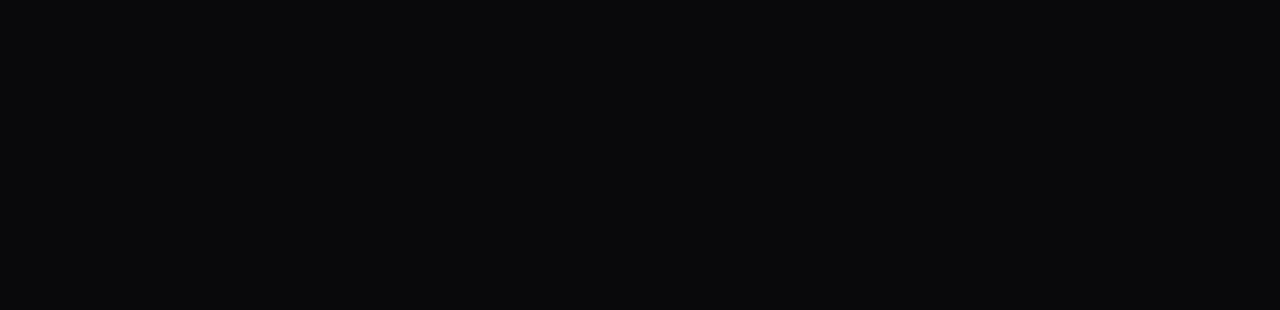
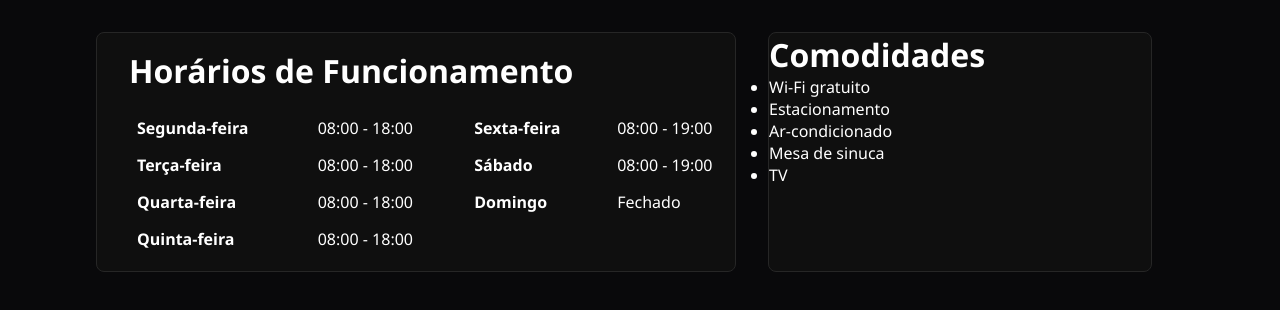
Before and after one commit to Cobarber-PI/cliente-frontend, a Vue app: page /funcionamento in a window 1280 px wide. Before the commit this address had no page. Shown: the top 310 px of the page. Built offline with nearby package versions, Linux system fonts and the light colour scheme.

Commit message:
feat: Criated Funcionamento and comodidade.  #34

```diff
--- /dev/null
+++ b/src/components/barbeiros/FuncionamentoBarbearia.vue
@@ -0,0 +1,81 @@
+<script setup></script>
+
+<template>
+  <div class="container">
+    <div class="funcionamento">
+      <h1 class="title">Horários de Funcionamento</h1>
+      <table>
+        <tr>
+          <td><strong>Segunda-feira</strong></td>
+          <td>08:00 - 18:00</td>
+          <td><strong>Sexta-feira</strong></td>
+          <td>08:00 - 19:00</td>
+        </tr>
+        <tr>
+          <td><strong>Terça-feira</strong></td>
+          <td>08:00 - 18:00</td>
+          <td><strong>Sábado</strong></td>
+          <td>08:00 - 19:00</td>
+        </tr>
+        <tr>
+          <td><strong>Quarta-feira</strong></td>
+          <td>08:00 - 18:00</td>
+          <td><strong>Domingo</strong></td>
+          <td>Fechado</td>
+        </tr>
+        <tr>
+          <td><strong>Quinta-feira</strong></td>
+          <td>08:00 - 18:00</td>
+        </tr>
+      </table>
+    </div>
+    <div class="comodidades">
+      <h1>Comodidades</h1>
+      <ul>
+        <li>Wi-Fi gratuito</li>
+        <li>Estacionamento</li>
+        <li>Ar-condicionado</li>
+        <li>Mesa de sinuca</li>
+        <li>TV</li>
+      </ul>
+    </div>
+  </div>
+</template>
+
+<style scoped>
+
+.title {
+  margin-left: 2rem;
+  margin-top: 1rem;
+}
+
+.container {
+  color: #fff;
+  display: flex;
+  justify-content: center;
+}
+
+.funcionamento {
+  width: 50%;
+  height: 30vh;
+  margin: 2rem 2rem 2rem 0;
+  background-color: #0F0F0F;
+  border-radius: 8px;
+  border: solid #262626 1px;
+}
+
+.funcionamento table {
+  width: 110%;
+  padding: 10px 25px;
+  border-spacing: 15px;
+}
+
+.comodidades {
+  width: 30%;
+  height: 30vh;
+  margin: 2rem 2rem 2rem 0;
+  background-color: #0F0F0F;
+  border-radius: 8px;
+  border: solid #262626 1px;
+}
+</style>
--- a/src/router/index.js
+++ b/src/router/index.js
@@ -33,6 +33,12 @@
       name: 'Home',
       component: HomeView,
     }
+    ,
+    {
+      path: '/funcionamento',
+      name: 'FuncionamentoBarbearia',
+      component: () => import('@/components/barbeiros/FuncionamentoBarbearia.vue'),
+    }
   ],
   scrollBehavior() {
     return { top: 0 }
```
Also changed, not shown: src/views/FuncionamentoBarbeariaView.vue (added, +7 -0 lines).
